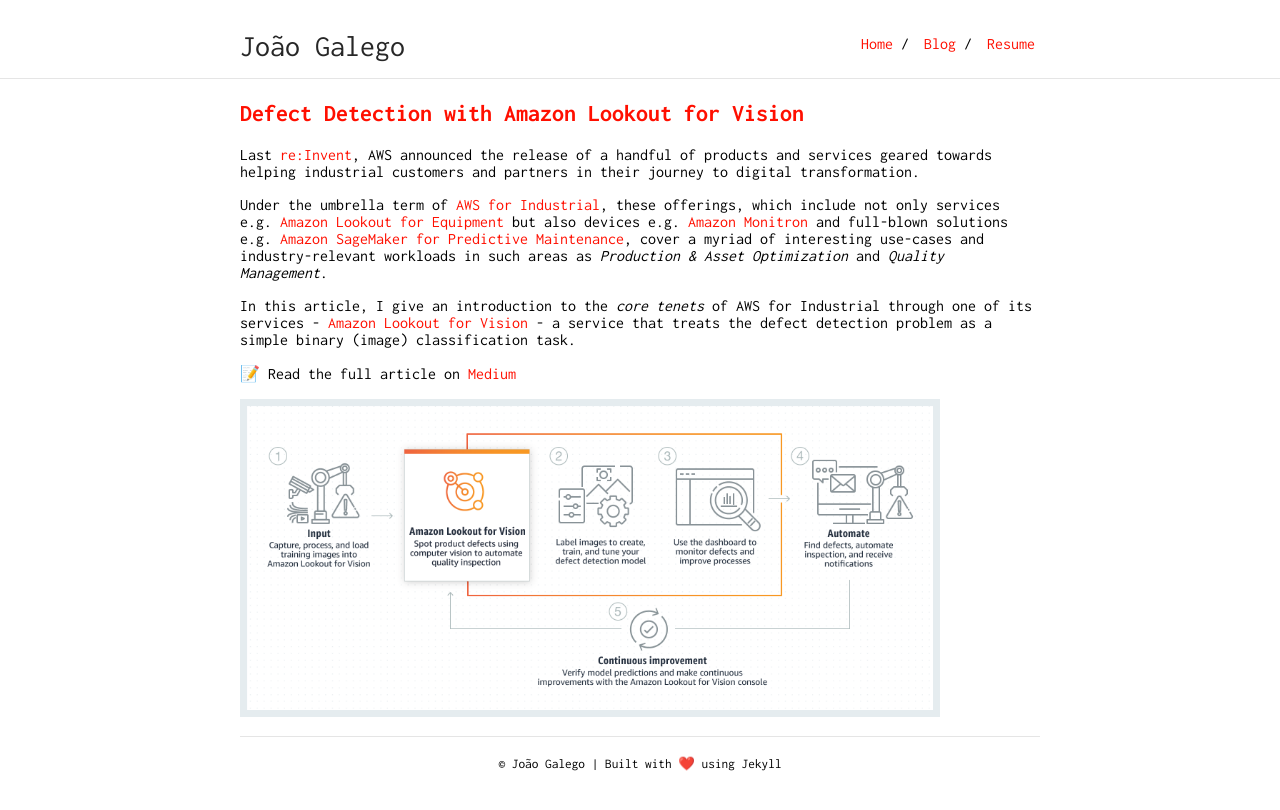
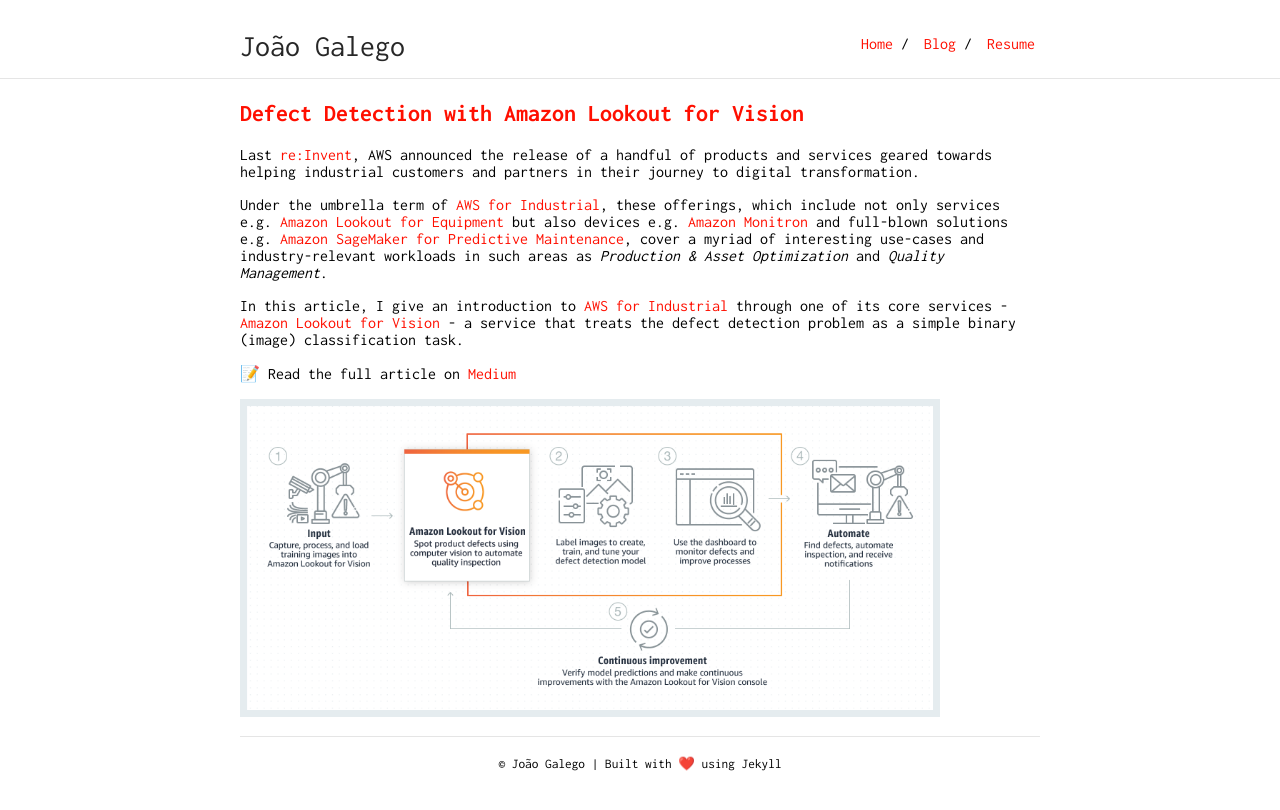
Before and after one commit to JGalego/JGalego.github.io, a Jekyll site: the page built from _posts/2021-02-10-amazon-lookout-for-vision.md, in a window 1280 px wide. Shown: the top 810 px of the page. Built offline with Jekyll 4.4.1, drawn with Linux system fonts in a browser that asks for light colours.

Commit message:
Minor edits in blog excerpts

```diff
--- a/_posts/2021-02-10-amazon-lookout-for-vision.md
+++ b/_posts/2021-02-10-amazon-lookout-for-vision.md
@@ -12,7 +12,7 @@
 
 <!-- excerpt-start -->
 
-In this article, I give an introduction to the *core tenets* of AWS for Industrial through one of its services - [Amazon Lookout for Vision](https://aws.amazon.com/lookout-for-vision/) - a service that treats the defect detection problem as a simple binary (image) classification task.
+In this article, I give an introduction to [AWS for Industrial](https://aws.amazon.com/industrial/) through one of its core services - [Amazon Lookout for Vision](https://aws.amazon.com/lookout-for-vision/) - a service that treats the defect detection problem as a simple binary (image) classification task.
 
 📝 Read the full article on [Medium](https://medium.com/@joao.galego/defect-detection-with-amazon-lookout-for-vision-58184badfcb5)
 
```
Also changed, not shown: _posts/2020-10-14-wbme-ml-workshop.md (+1 -1 lines), _posts/2021-02-27-qhack-recap.md (+1 -1 lines).
